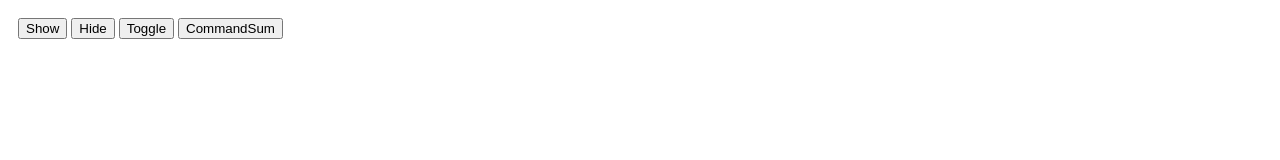
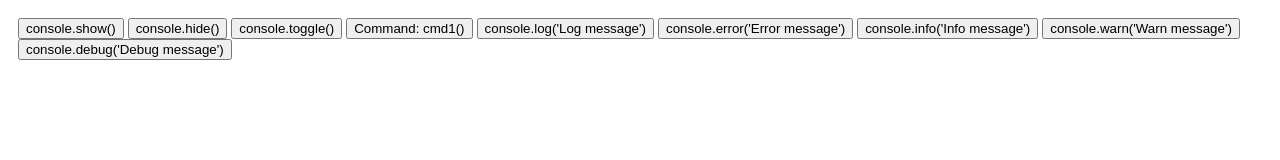
Before and after one commit to albulescu/angular-ca-console, a website: page demo/index.html in a window 1280 px wide. Drawn offline with nearby package versions, Linux system fonts and the light colour scheme.

Commit message:
Add more buttons in demo

```diff
--- a/demo/index.html
+++ b/demo/index.html
@@ -13,10 +13,15 @@
     </head>
     <body ng-app="demo" ng-controller="DemoConsoleController" ng-init="init()">
         <div style="padding:10px;">
-            <button ng-click="console.show()">Show</button>
-            <button ng-click="console.hide()">Hide</button>
-            <button ng-click="console.toggle()">Toggle</button>
-            <button ng-click="cmd1()">CommandSum</button>
+            <button ng-click="console.show()">console.show()</button>
+            <button ng-click="console.hide()">console.hide()</button>
+            <button ng-click="console.toggle()">console.toggle()</button>
+            <button ng-click="cmd1()">Command: cmd1()</button>
+            <button ng-click="console.log('Log message')">console.log('Log message')</button>
+            <button ng-click="console.error('Error message')">console.error('Error message')</button>
+            <button ng-click="console.info('Info message')">console.info('Info message')</button>
+            <button ng-click="console.warn('Warn message')">console.warn('Warn message')</button>
+            <button ng-click="console.debug('Debug message')">console.debug('Debug message')</button>
         </div>
     </body>
 </html>
```
